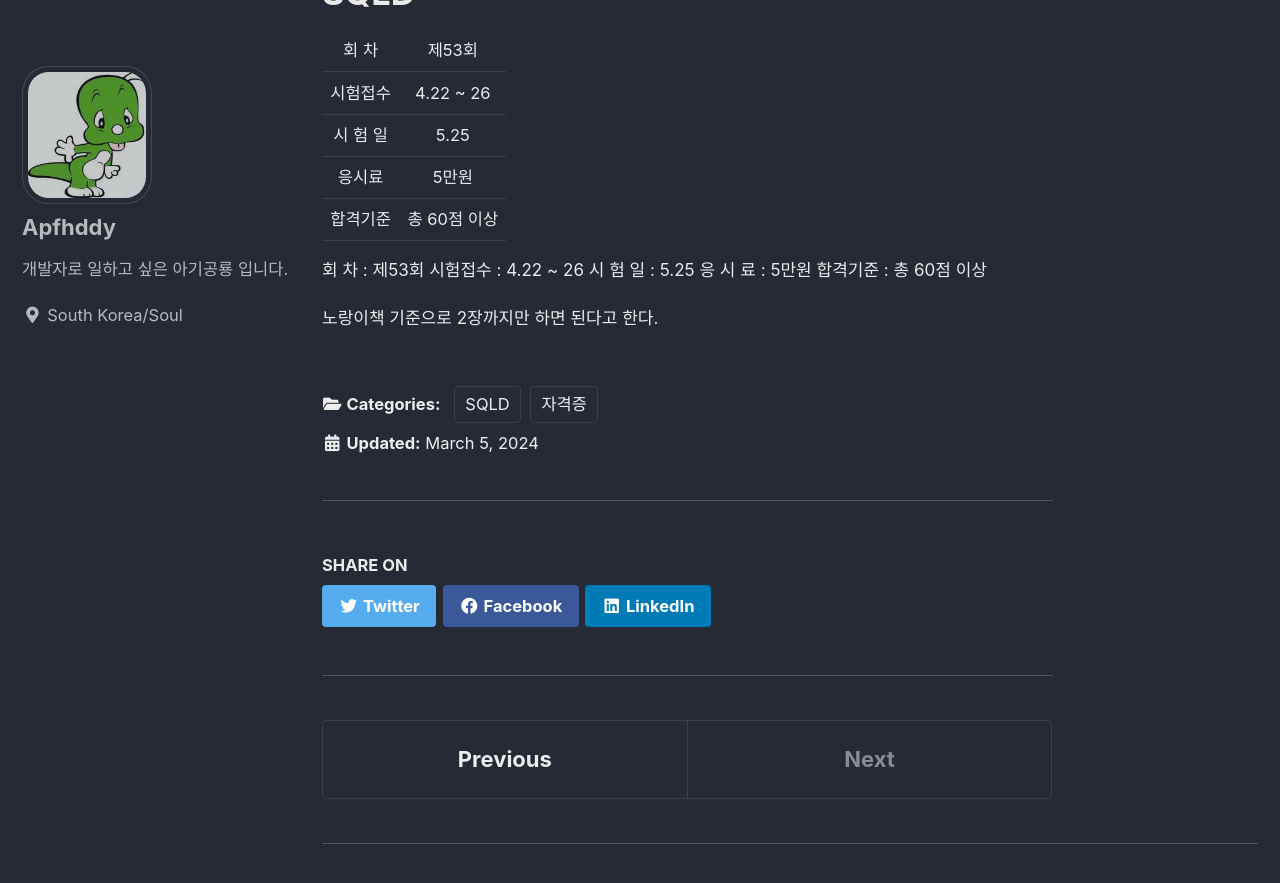
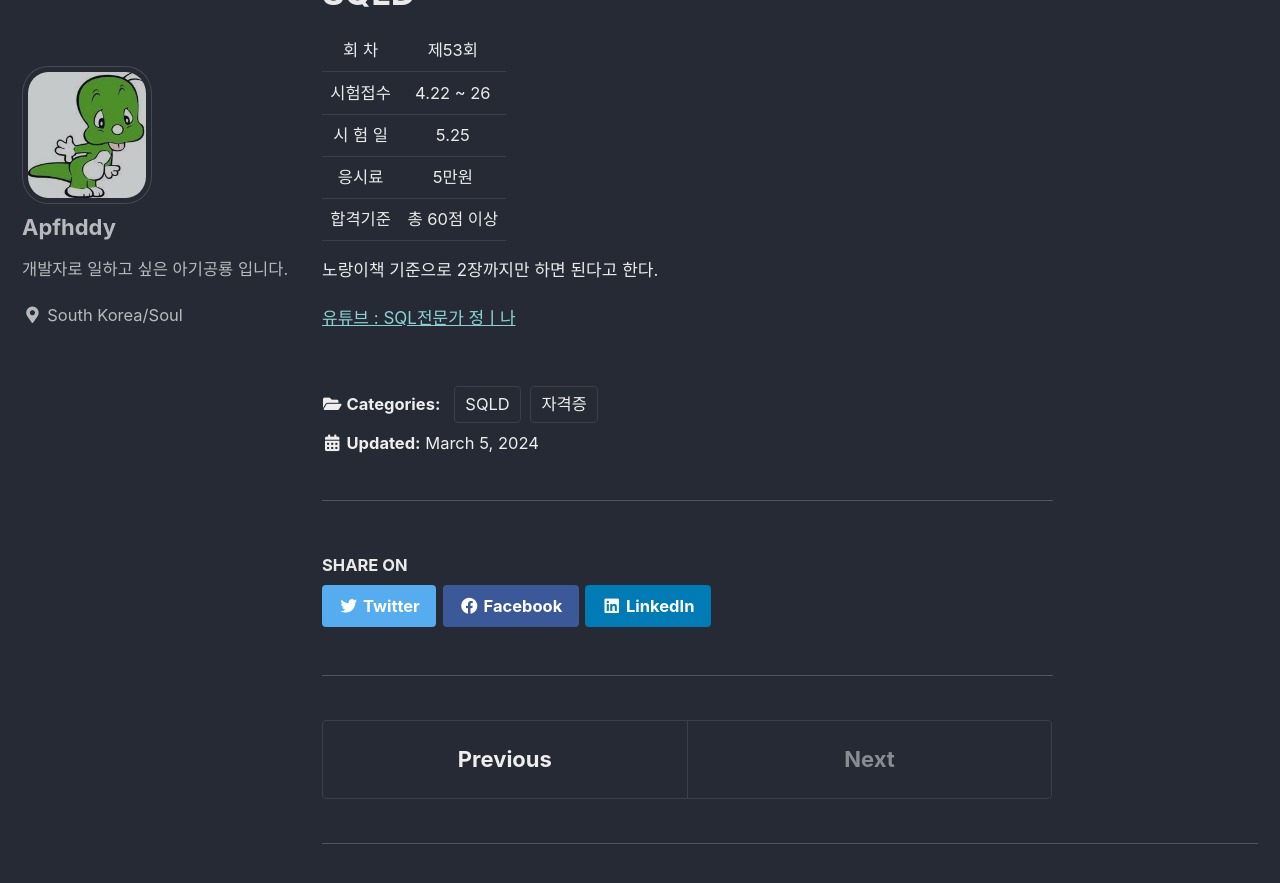
Before and after one commit to apfhddy/apfhddy.github.io, a Jekyll site: the page built from _posts/2024-03-05-자격증1.md, in a window 1280 px wide and 900 px high, scrolled down 375 px. Shown: the top 883 px of the window. Built offline with Jekyll 4.4.1, drawn with Linux system fonts in a browser that asks for light colours; cached includes are drawn as plain includes.

Commit message:
업데이트

```diff
--- a/_posts/2024-03-05-자격증1.md
+++ b/_posts/2024-03-05-자격증1.md
@@ -33,10 +33,8 @@ sqld 자격증을 따기위해 노랑이책을 구매했고 책이 왓기에 이
 		<td>총 60점 이상</td>
 	</tr>
 </table>
-회    차	: 제53회
-시험접수	: 4.22 ~ 26
-시 험 일	: 5.25
-응 시 료	: 5만원
-합격기준	: 총 60점 이상
+
 
 노랑이책 기준으로 2장까지만 하면 된다고 한다.
+
+[유튜브 : SQL전문가 정ㅣ나](https://www.youtube.com/watch?v=88qFYNyEgag&list=PLyQR2NzLKOCZU_jjLAdebyx9oE9dvvsrE)
```
